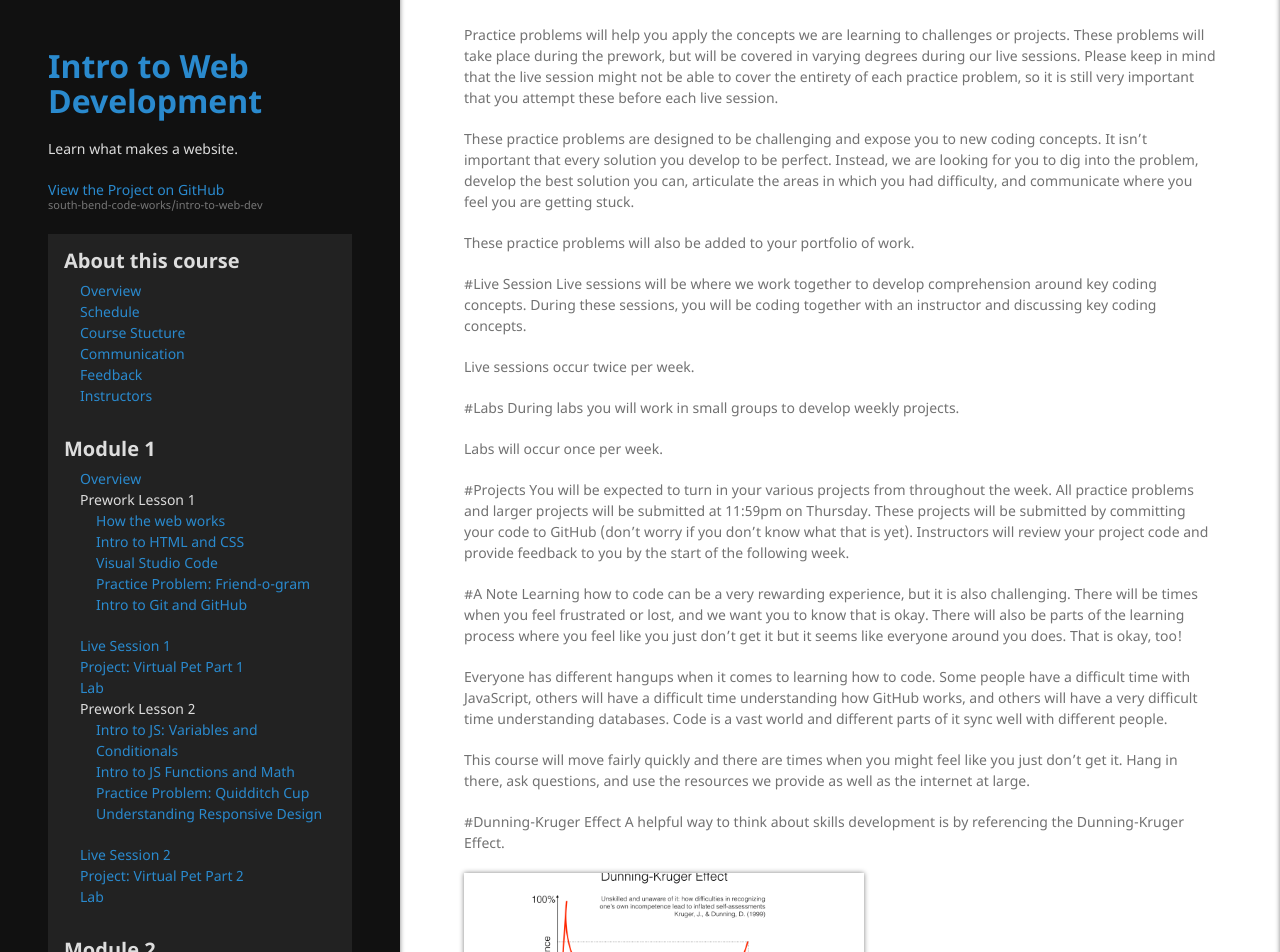
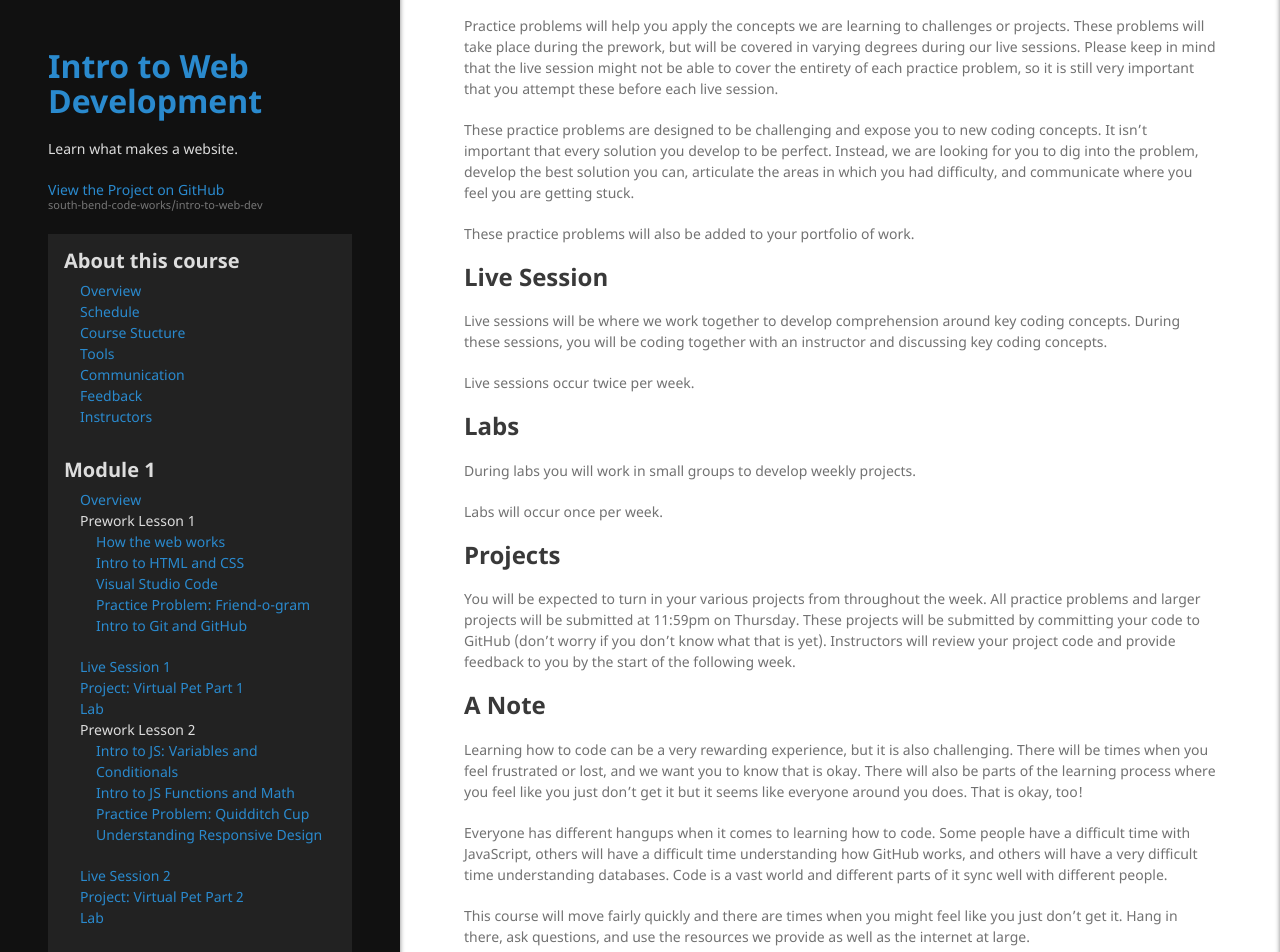
Before and after one commit to south-bend-code-works/intro-to-web-dev, a Jekyll site: the page built from lessons/module0/structure.md, in a window 1280 px wide and 1400 px high, scrolled down 384 px. Shown: the top 952 px of the window. Built offline with Jekyll 4.4.1, drawn with Linux system fonts in a browser that asks for light colours; our own code applies the rules of GitHub Pages for plain Markdown files; some of the changed text lies outside the part shown.

Commit message:
added tools section to nav

```diff
--- a/_layouts/default.html
+++ b/_layouts/default.html
@@ -40,6 +40,7 @@
               <li><a href="{{ site.baseurl }}/lessons/module0/overview.html">Overview</a></li>
               <li><a href="{{ site.baseurl }}/lessons/module0/schedule.html">Schedule</a></li>
               <li><a href="{{ site.baseurl }}/lessons/module0/structure.html">Course Stucture</a></li>
+              <li><a href="{{ site.baseurl }}/lessons/module0/tools.html">Tools</a></li>
               <li><a href="{{ site.baseurl }}/lessons/module0/communication.html">Communication</a></li>
               <li><a href="{{ site.baseurl }}/lessons/module0/feedback.html">Feedback</a></li>
               <li><a href="{{ site.baseurl }}/lessons/module0/instructors.html">Instructors</a></li>
--- a/lessons/module0/structure.md
+++ b/lessons/module0/structure.md
@@ -8,38 +8,38 @@ This course is 3 weeks long. During each week, we will cover one module of the c
 ## Prework
 Prework will consist of information and exercises that will be helpful to your learning experience in tandem with the live sessions. It is expected that you complete each prework section before attending the corresponding live session. If there are sections of the prework that present difficulty to you, don’t worry! We can talk about problems in the Slack team for this course or during the live session. Just do the best you can for each prework section.
 
-# Practice Problems
+## Practice Problems
 Practice problems will help you apply the concepts we are learning to challenges or projects. These problems will take place during the prework, but will be covered in varying degrees during our live sessions. Please keep in mind that the live session might not be able to cover the entirety of each practice problem, so it is still very important that you attempt these before each live session.
 
 These practice problems are designed to be challenging and expose you to new coding concepts. It isn’t important that every solution you develop to be perfect. Instead, we are looking for you to dig into the problem, develop the best solution you can, articulate the areas in which you had difficulty, and communicate where you feel you are getting stuck.
 
 These practice problems will also be added to your portfolio of work.
 
-#Live Session
+## Live Session
 Live sessions will be where we work together to develop comprehension around key coding concepts. During these sessions, you will be coding together with an instructor and discussing key coding concepts.
 
 Live sessions occur twice per week.
 
-#Labs
+## Labs
 During labs you will work in small groups to develop weekly projects.
 
 Labs will occur once per week.
 
-#Projects
+## Projects
 You will be expected to turn in your various projects from throughout the week. All practice problems and larger projects will be submitted at 11:59pm on Thursday. These projects will be submitted by committing your code to GitHub (don’t worry if you don’t know what that is yet). Instructors will review your project code and provide feedback to you by the start of the following week.
 
-#A Note
+## A Note
 Learning how to code can be a very rewarding experience, but it is also challenging. There will be times when you feel frustrated or lost, and we want you to know that is okay. There will also be parts of the learning process where you feel like you just don’t get it but it seems like everyone around you does. That is okay, too!
 
 Everyone has different hangups when it comes to learning how to code. Some people have a difficult time with JavaScript, others will have a difficult time understanding how GitHub works, and others will have a very difficult time understanding databases. Code is a vast world and different parts of it sync well with different people.
 
 This course will move fairly quickly and there are times when you might feel like you just don’t get it. Hang in there, ask questions, and use the resources we provide as well as the internet at large.
 
-#Dunning-Kruger Effect
+## Dunning-Kruger Effect
 A helpful way to think about skills development is by referencing the Dunning-Kruger Effect.
 
-![DKE]({{ site.baseurl }}/assets/img/module1/dkeffect.png){: style="max-width:400px"}
+![DKE]({{ site.baseurl }}/assets/img/module1/dkeffect.png){: style="max-width:600px"}
 
 Another way to think about the Dunning-Kruger Effect:
 
-![DKStupid]({{ site.baseurl }}/assets/img/module1/dkstupid.jpg_large){: style="max-width:400px"}
+![DKStupid]({{ site.baseurl }}/assets/img/module1/dkstupid.jpg_large){: style="max-width:600px"}
```
